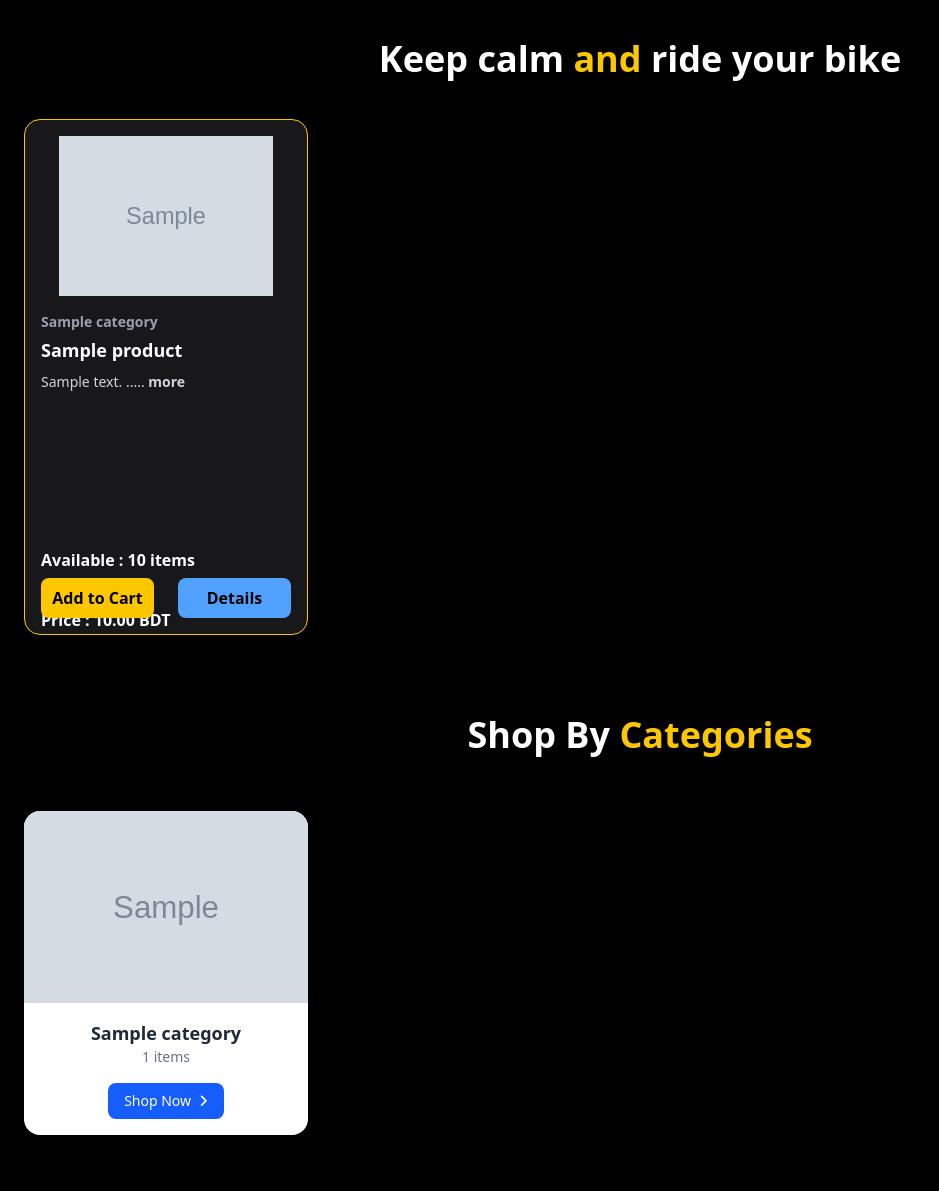
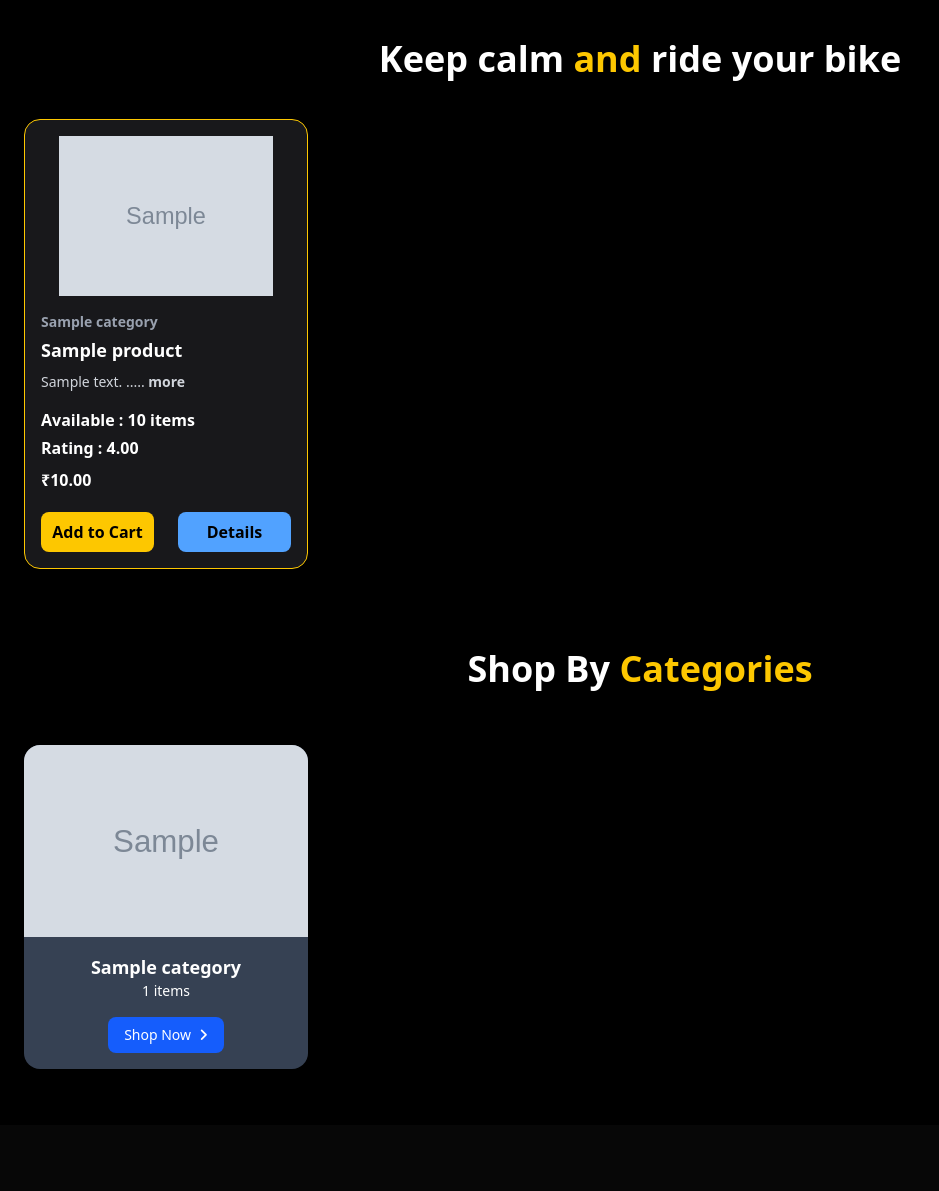
Before and after one commit to iahiaimon/Django__E-Commrece-Site, a Django app: page / in a window 1280 px wide. Shown: the part 449-1640 px from the top of the page, without its empty margins (0-939 px from the left). After the commit the page ends 1518 px from the top, so only its background shows below. Run offline with Django 5.2, Linux system fonts and the light colour scheme; tables that the repository leaves empty hold one stand-in row (values such as "Sample post"); grey boxes marked "Sample" are stand-in pictures.

Commit message:
Uploading

```diff
--- a/products/templates/home.html
+++ b/products/templates/home.html
@@ -81,6 +81,10 @@
     </div>
 
 
+    <!-- Products -->
+
+
+
     <div class="bg-black py-10 px-6 text-white font-sans">
         <h1 class="text-4xl font-bold text-center mb-10">
             <span class="text-white">Keep calm</span> <span class="text-yellow-400">and</span> ride your bike
@@ -93,6 +97,15 @@
 
             <!-- Product Card -->
             <div class="bg-zinc-900 rounded-2xl border border-yellow-400 p-4 flex flex-col justify-between">
+
+                {% if products.is_new %}
+                <span
+                    class="bg-yellow-600 text-white text-xs font-bold px-3 py-1 mb-2 rounded-lg w-[185px] z-10">
+                    🆕 New Arrival**
+                </span>
+                {% endif %}
+
+
                 <!-- Product Image -->
                 {% if products.product_image.first %}
                 <img src="{{ products.product_image.first.image.url }}" alt="{{ products.name }}"
@@ -102,16 +115,34 @@
                 {% endif %}
 
                 <!-- Product Info -->
-                <div class="mb-2 product_info">
+                <div class="mb-2">
                     <p class="text-sm text-gray-400 font-semibold my-1">{{ products.category.name }} </p>
                     <h3 class="font-semibold text-lg font-bold ">{{ products.name }}</h3>
-                    <p class="text-sm text-gray-300 mt-2 product_description">{{ products.description|slice:":200" }}
+                    <p class="text-sm text-gray-300 mt-2">{{ products.description|slice:":200" }}
                         ..... <span class="font-semibold text-md">more</span></p>
                     <div class="mt-4">
                         <h5 class="mt-1 font-semibold">Available : {{ products.stock }} items </h5>
                         <!-- <p class="text-sm text-gray-300 mt-1">{{ products.available }} </p> -->
                         <h5 class="mt-1 font-semibold">Rating : {{ products.rating }} </h5>
-                        <p class="font-bold mt-2 ">Price : {{ products.price }} BDT</p>
+                        <!-- <p class="font-bold mt-2 ">Price : {{ products.price }} BDT</p> -->
+                        {% if products.discount_parcentage %}
+                        <!-- <p class="text-sm text-red-600 font-semibold">
+                            {{ products.discount_parcentage }}% OFF
+                        </p> -->
+                        <p class="font-bold">Price :
+                            <span class="line-through font-bold my-2 ">
+                                {{ products.price }}
+                            </span>
+                            BDT
+                        </p>
+                        <p>
+                            <span class="text-yellow-400 font-bold my-2">
+                                New Price : {{ products.final_price|floatformat:2 }} BDT
+                            </span>
+                        </p>
+                        {% else %}
+                        <p class="text-white font-bold mt-2">₹{{ products.price }}</p>
+                        {% endif %}
                     </div>
                 </div>
 
@@ -146,7 +177,7 @@
             {% for category in categories %}
             <div class="w-full md:w-1/3 lg:w-1/4 p-4">
                 <div
-                    class="bg-white rounded-2xl shadow-md overflow-hidden hover:shadow-lg transition-shadow duration-300">
+                    class="bg-gray-700 rounded-2xl shadow-md overflow-hidden hover:shadow-lg transition-shadow duration-300">
 
                     <!-- Image -->
                     <a href="{% url 'category_products' category.slug %}">
@@ -156,8 +187,8 @@
 
                     <!-- Text -->
                     <div class="p-4 text-center">
-                        <h4 class="text-lg font-semibold text-gray-800">{{ category.name }}</h4>
-                        <h6 class="text-sm text-gray-500 mb-4">{{ category.product_count }} items</h6>
+                        <h4 class="text-lg font-semibold text-white-800">{{ category.name }}</h4>
+                        <h6 class="text-sm text-white-500 mb-4">{{ category.product_count }} items</h6>
 
                         <!-- Shop Button -->
                         <a href="{% url 'category_products' category.slug %}"
--- a/products/views.py
+++ b/products/views.py
@@ -4,6 +4,8 @@ from django.conf import settings
 from django.contrib import messages
 from django.contrib.auth.decorators import login_required
 from django.core.paginator import Paginator
+from django.utils import timezone
+from datetime import timedelta
 
 from .models import product
 from .forms import productForm
@@ -17,13 +19,23 @@ from .models import category, product, product_image, review
 def home(request):
     products = product.objects.all()
     categories = category.objects.annotate(product_count=Count('products'))
+# Example: apply discount
+    for p in products:
+        if p.discount_parcentage:
+            p.final_price = p.price - (p.price * p.discount_parcentage / 100)
+        else:
+            p.final_price = p.price
 
-    contex = {
+        p.is_new = (timezone.now() - p.created_at) <= timedelta(days=5)
+
+
+
+    context = {
         "categories": categories,
         "MEDIA_URL": settings.MEDIA_URL,
         "product": products,
     }
-    return render(request, "home.html", context=contex)
+    return render(request, "home.html", context=context)
 
 
 def category_products(request, category_slug):
--- a/static/css/home.css
+++ b/static/css/home.css
@@ -1,9 +1,9 @@
-.product_info{
+/* .product_info{
     height: 250px;
-    /* overflow: hidden; */
+
 }
 
 .product_description{
     height: 160px;
     overflow: hidden;
-}
+} */
```
Also changed, not shown: media/Categories/Bike_Accessories.jpg (added), media/Categories/safety_guard.jpg (added).
